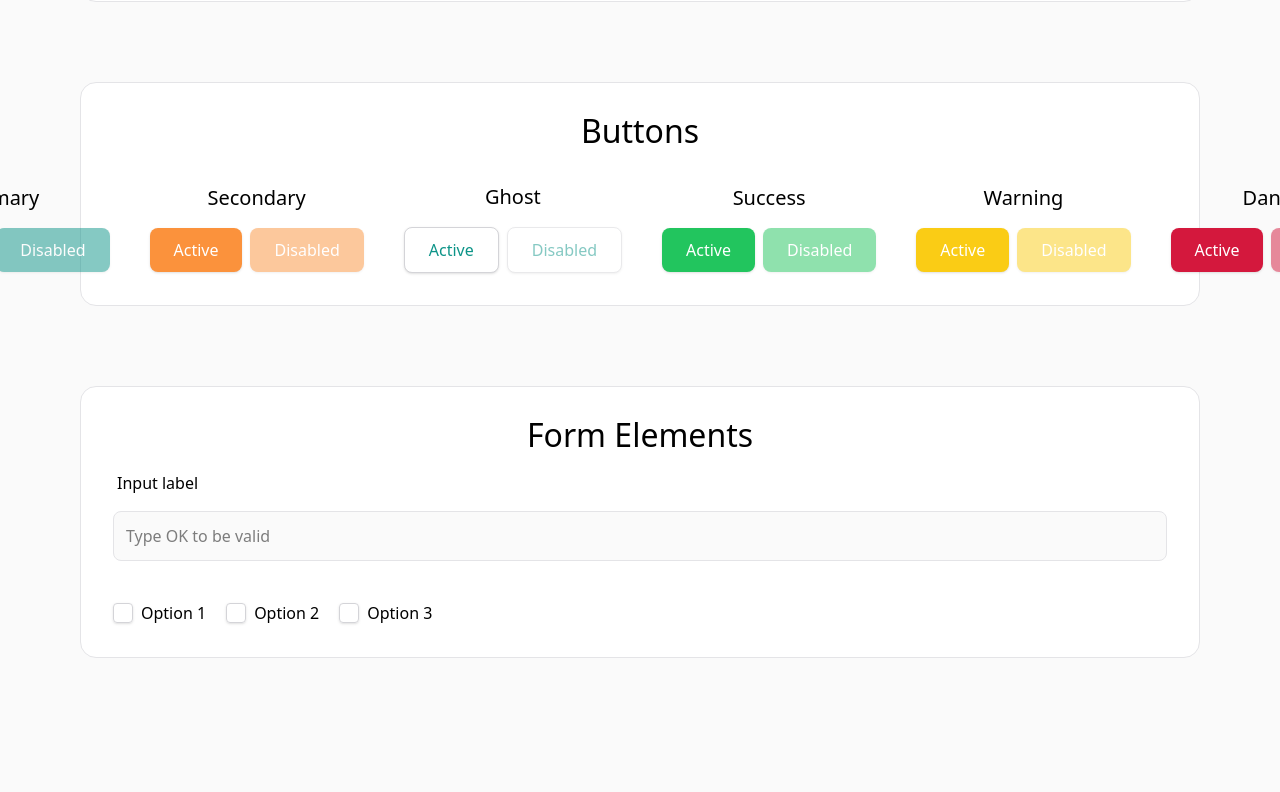
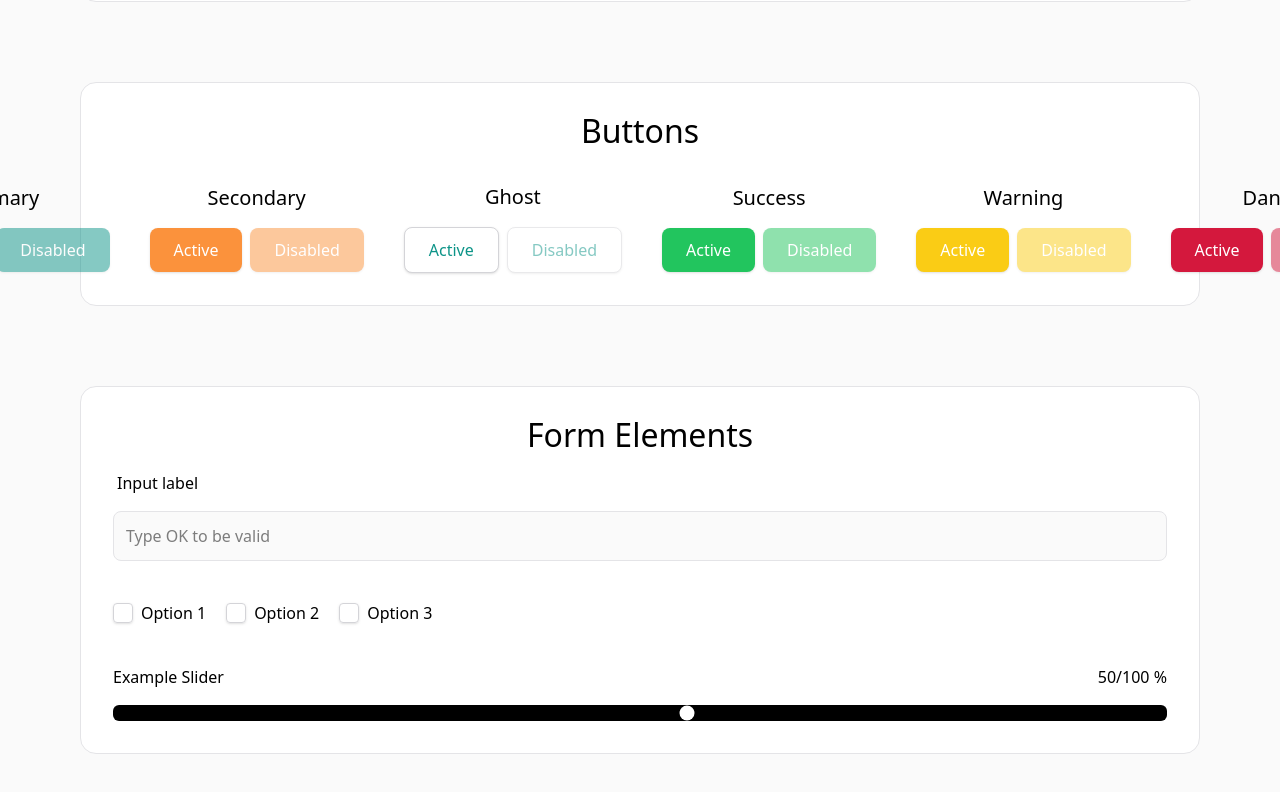
Before and after one commit to gregoirelebas/SkillSwap-Front, a React (Vite) app: page / in a window 1280 px wide. Shown: the part 1068-1860 px from the top of the page. Before the commit the page ends 1806 px from the top, so only its background shows below. Built offline with nearby package versions, Linux system fonts and the light colour scheme.

Commit message:
Created a slider component.

```diff
--- /dev/null
+++ b/src/components/slider.tsx
@@ -0,0 +1,30 @@
+import type { HTMLAttributes } from 'react';
+
+interface SliderProps extends HTMLAttributes<HTMLInputElement> {
+  label?: string;
+  value: number;
+  min: number;
+  max: number;
+  step: number;
+  unit?: string;
+  displayMax: boolean;
+}
+
+export default function Slider({ label, value, max, unit, displayMax, ...props }: SliderProps) {
+  return (
+    <div className="column gap-4">
+      <div className="w-full flex justify-between items-center">
+        <label htmlFor={props.id}>{label}</label>
+        <span>
+          {value}
+          {displayMax ? `/${max}` : ''} {unit}
+        </span>
+      </div>
+      <input
+        type="range"
+        className="w-full h-4 rounded-md appearance-none bg-black cursor-pointer accent-white hover:accent-neutral-300"
+        {...props}
+      />
+    </div>
+  );
+}
--- a/src/pages/Toolkit.tsx
+++ b/src/pages/Toolkit.tsx
@@ -1,5 +1,7 @@
+import { useState } from 'react';
 import Checkbox from '../components/checkbox';
 import Input from '../components/input';
+import Slider from '../components/slider';
 import useInput from '../hooks/useInput';
 
 export default function Toolkit() {
@@ -82,6 +84,8 @@ export default function Toolkit() {
     return (value as string) === 'OK';
   }
 
+  const [sliderValue, setSliderValue] = useState(50);
+
   return (
     <div className="column gap-20 p-20">
       {/* Typography Section */}
@@ -145,6 +149,18 @@ export default function Toolkit() {
             <Checkbox id="option2" label="Option 2" value={'option2'} />
             <Checkbox id="option3" label="Option 3" value={'option3'} />
           </div>
+
+          <Slider
+            label="Example Slider"
+            id="slider"
+            value={sliderValue}
+            min={-10}
+            max={100}
+            step={10}
+            unit="%"
+            displayMax={true}
+            onChange={(e) => setSliderValue(Number(e.currentTarget.value))}
+          />
         </form>
       </div>
     </div>
```
